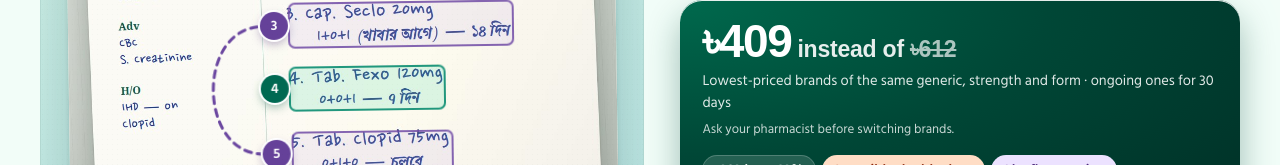
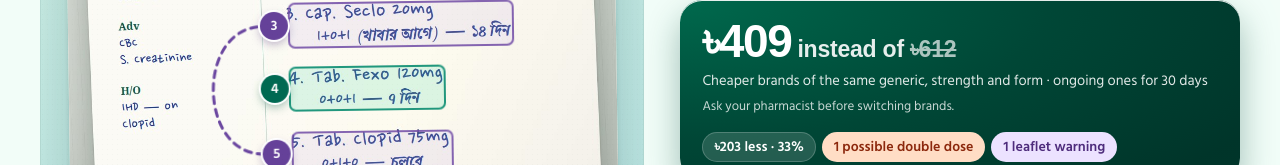
Before and after one commit to itssaharsh/likhlo, a Next.js app: page / in a window 1280 px wide. Shown: the part 451-616 px from the top of the page. Built offline with nearby package versions, Linux system fonts and the light colour scheme; no server answers; a web font is replaced by a local one.

Commit message:
README: Try it section, Devin disclosure, unseen-photo result; verdict wording

```diff
--- a/src/components/Results.tsx
+++ b/src/components/Results.tsx
@@ -227,7 +227,7 @@ export function Verdict({ run, lang, landed }: { run: RunState; lang: Lang; land
             <div className="sub">
               {lang === "bn"
                 ? "একই জেনেরিক, শক্তি ও ধরনের সবচেয়ে কম দামের ব্র্যান্ড · চলমান ওষুধ ৩০ দিন"
-                : "Lowest-priced brands of the same generic, strength and form · ongoing ones for 30 days"}
+                : "Cheaper brands of the same generic, strength and form · ongoing ones for 30 days"}
             </div>
             <div className="fine">
               {lang === "bn" ? "ব্র্যান্ড বদলানোর আগে ফার্মাসিস্টকে জিজ্ঞেস করুন।" : "Ask your pharmacist before switching brands."}
```
Also changed, not shown: 1 other file (tests, documents, lock files or other folders).
